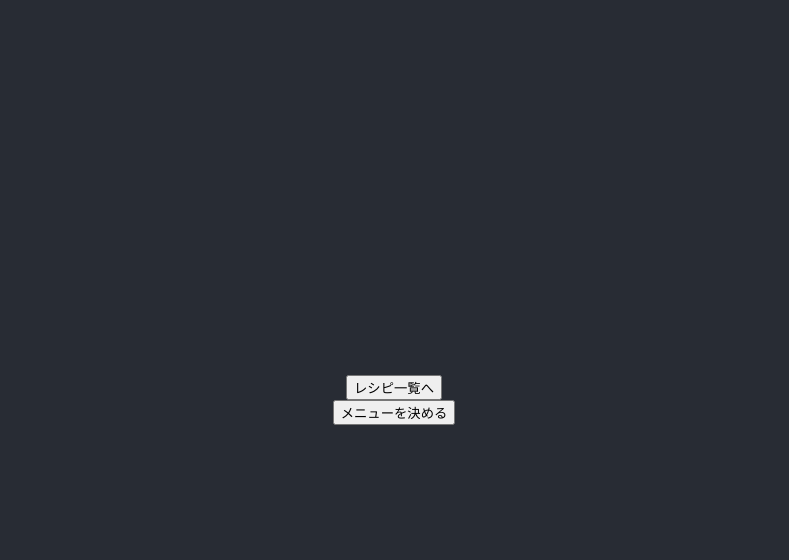
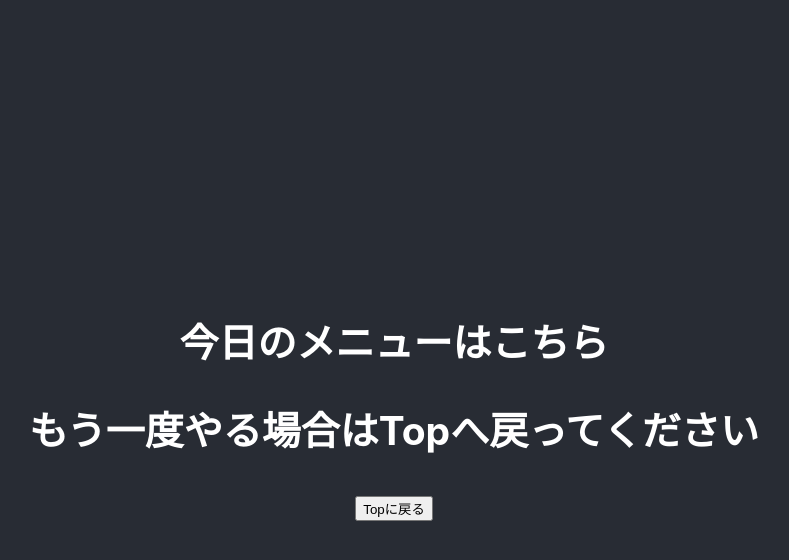
Before and after one commit to shotanobukuni/PrivateRecipeSelection, a React (Create React App) app in the folder frontend/: page / in a window 1280 px wide. Both pictures are taken after a click on the button "メニューを決める". Shown: the top 560 px of the page, without its empty margins (246-1035 px from the left). Built offline with nearby package versions, Linux system fonts and the light colour scheme; no server answers; the HTML template or start-up script is replaced by a standard one.

Commit message:
add toggle switch for recipe select

```diff
--- a/frontend/src/App.js
+++ b/frontend/src/App.js
@@ -1,30 +1,27 @@
-import React, {useState, useEffect} from 'react'
+import React, {useState} from 'react'
 import './App.css';
-import axios from 'axios'
 import SelectRecipe from './components/SelectRecipe';
-import RecipeList from './components/RecipeList';
 
 function App() {
-  // バックエンドAPIバージョン
-  const APIVersion = 'v1';
-  const [recipeId, setRecipeId] = useState([])
-  const [recipes, setRecipes] = useState([])
-  const [recipeListButton, setRecipeListButton] = useState(false)
-  const switchRecipeListButton = () => {
-    setRecipeListButton(!recipeListButton)
-  }
-  useEffect(() => {
-    axios.get(`http://127.0.0.1:8000/api/${APIVersion}/recipes/`)
-    .then(res => {setRecipes(res.data)})
-  }, [])
+  // メニュー選定ボタンのON/OFF状態管理
+  const [selectRecipeButton, setSelectRecipeButton] = useState(false);
+  const toggleSelectRecipeButton = () => {
+    setSelectRecipeButton(!selectRecipeButton)
+  };
   return (
       <div className="App">
       <header className="App-header">
-          {recipeListButton ?
-            <RecipeList />:
-            <button onClick={() => switchRecipeListButton()}>レシピ一覧へ</button>
-          }
-          <button>メニューを決める</button>
+          {!selectRecipeButton ? (
+          <div>
+            <h2>今日のメニューを決めてみよう</h2>
+            <button onClick={toggleSelectRecipeButton}>メニューを決める</button>
+          </div>
+          ): (
+          <div>
+            <SelectRecipe />
+            <button onClick={toggleSelectRecipeButton}>Topに戻る</button>
+          </div>
+          )}
       </header>
     </div>
 
--- a/frontend/src/components/SelectRecipe.js
+++ b/frontend/src/components/SelectRecipe.js
@@ -3,9 +3,8 @@ import React from 'react'
 function SelectRecipe() {
     return (
         <div>
-            <h2>食べたいものが決まらない?</h2>
-            <h2>そんな時は下をクリック!!</h2>
-            <button>メニューを決める</button>
+            <h2>今日のメニューはこちら</h2>
+            <h2>もう一度やる場合はTopへ戻ってください</h2>
         </div>
     )
 }
```
